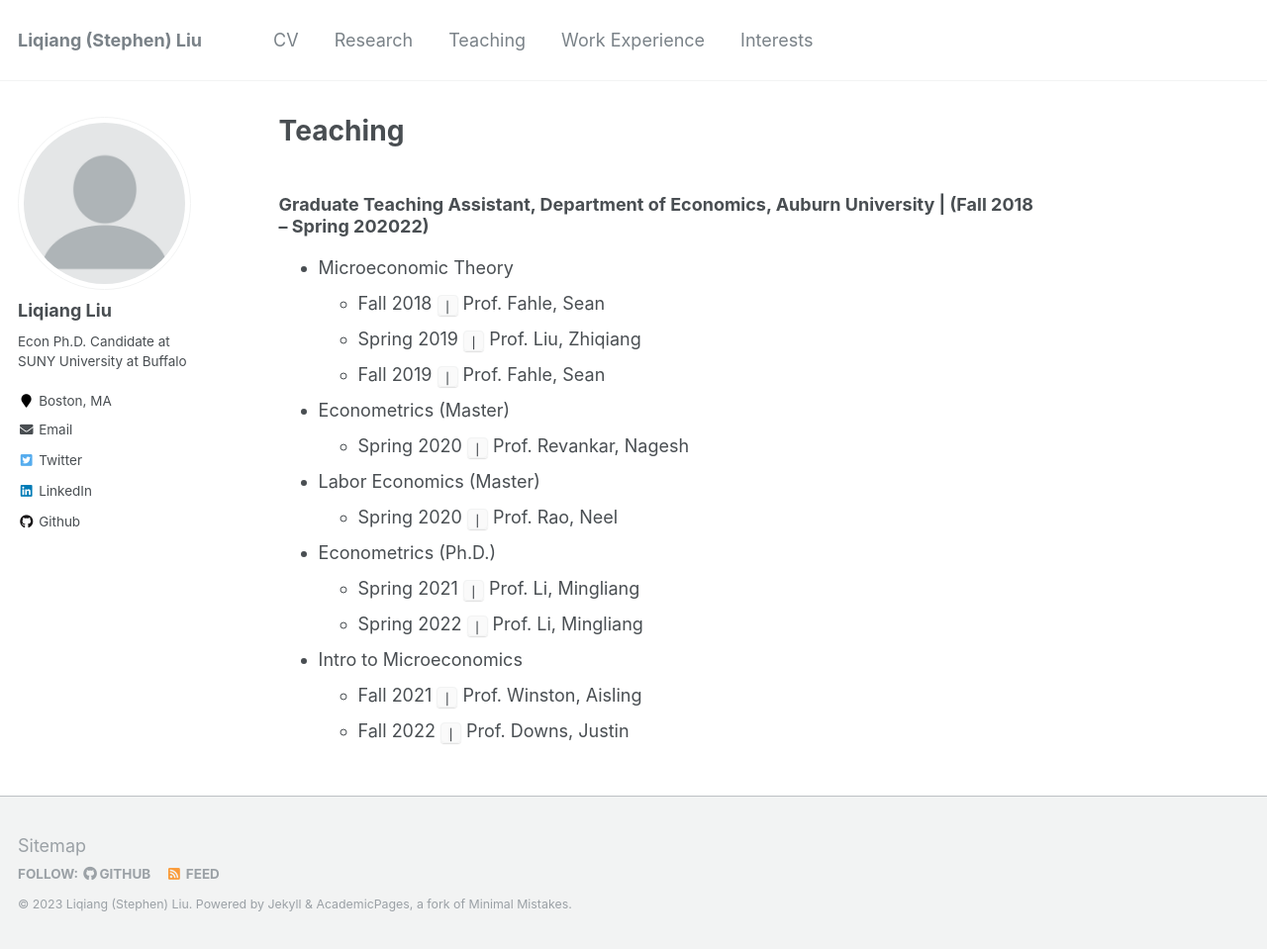
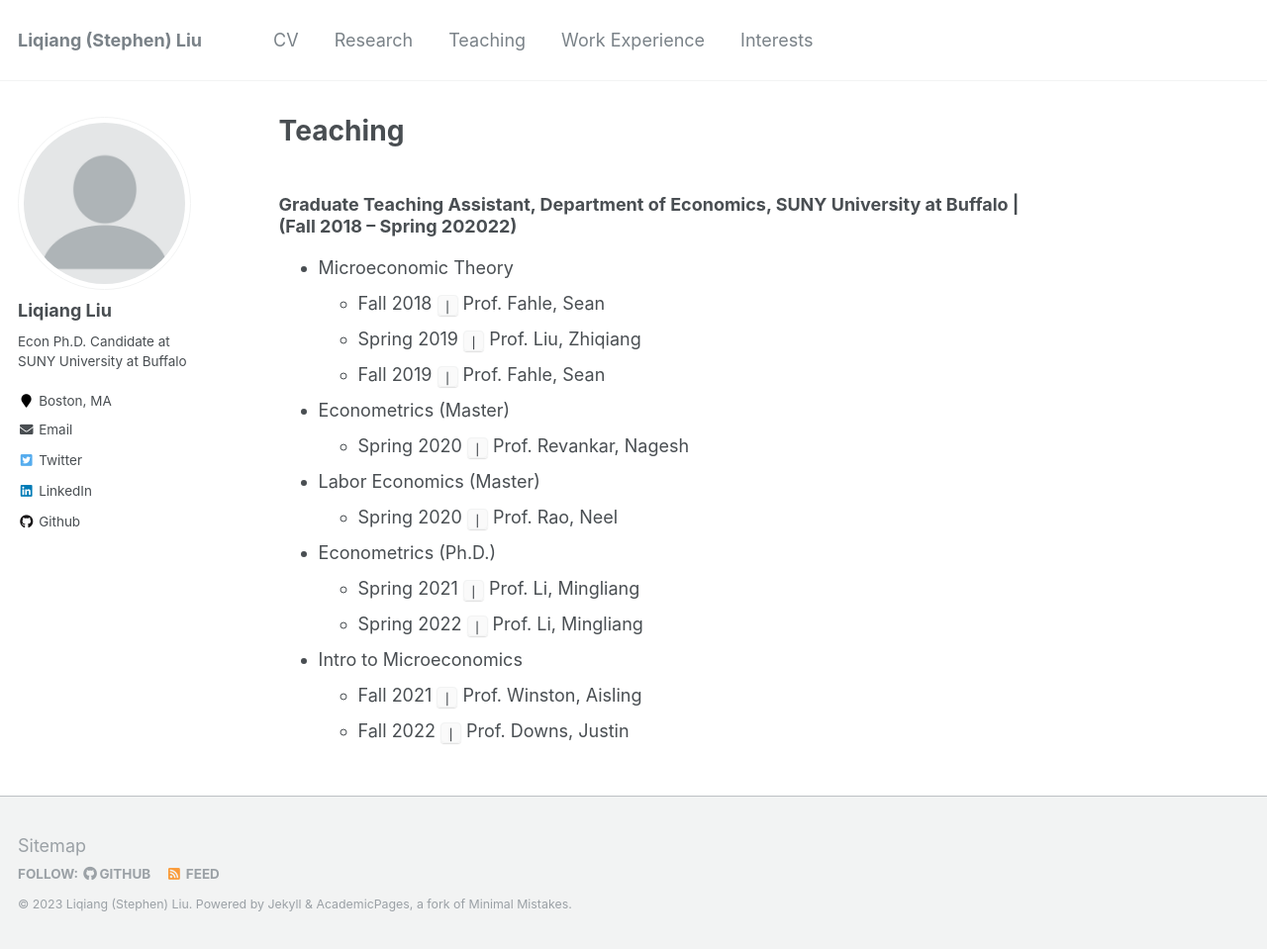
Before and after one commit to Liqiang-Liu/Liqiang-Liu.github.io, a Jekyll site: the page built from _pages/teaching.md, in a window 1280 px wide and 959 px high. Shown: the whole window at 99% size. Built offline with Jekyll 4.4.1, drawn with Linux system fonts in a browser that asks for light colours.

Commit message:
Update teaching.md

```diff
--- a/_pages/teaching.md
+++ b/_pages/teaching.md
@@ -10,7 +10,7 @@ redirect_from:
 
 
 
-### Graduate Teaching Assistant, Department of Economics, Auburn University | (Fall 2018 – Spring 202022)
+### Graduate Teaching Assistant, Department of Economics, SUNY University at Buffalo | (Fall 2018 – Spring 202022)
 * Microeconomic Theory
   * Fall   2018 `|` Prof. Fahle, Sean
   * Spring 2019 `|` Prof. Liu, Zhiqiang
```
